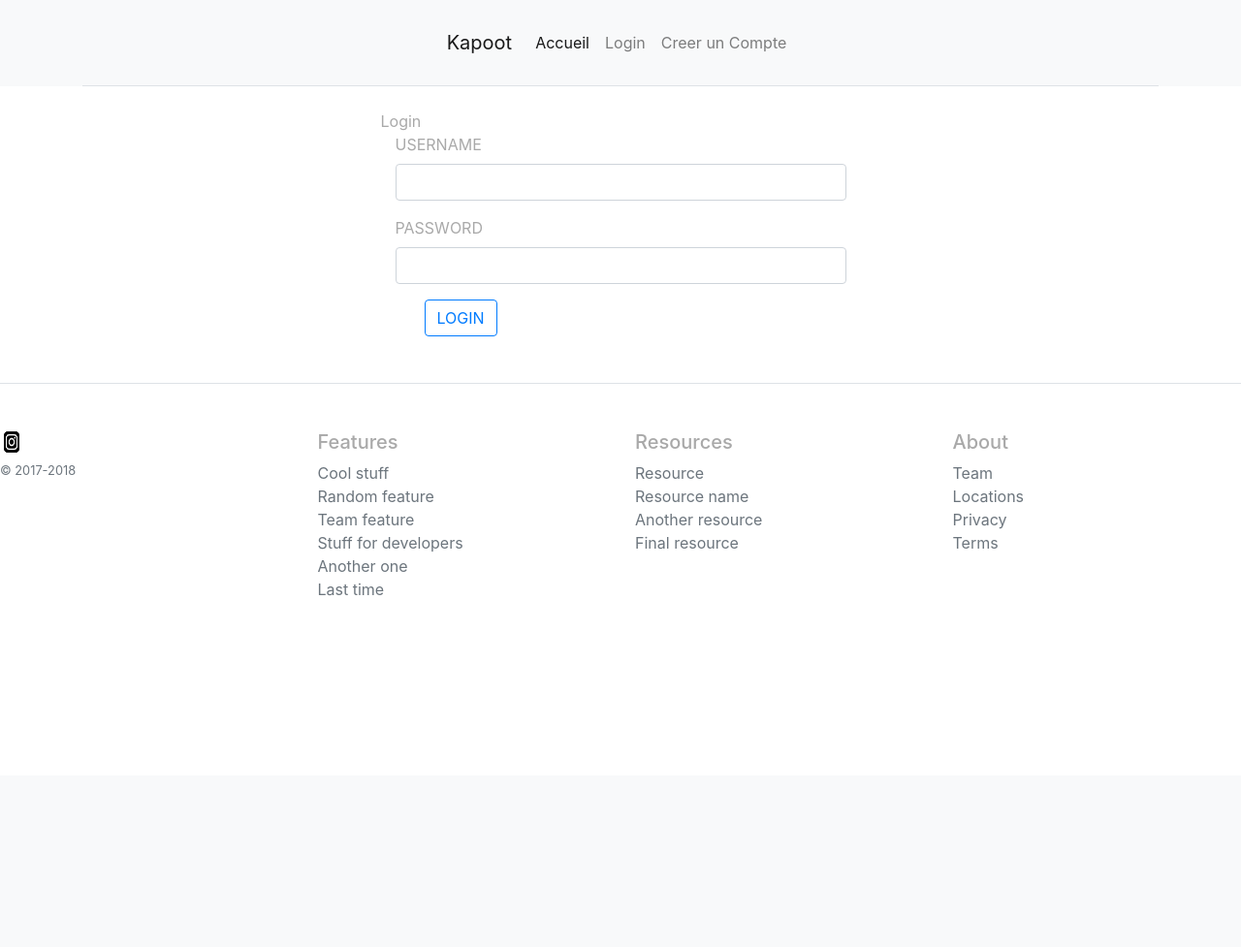
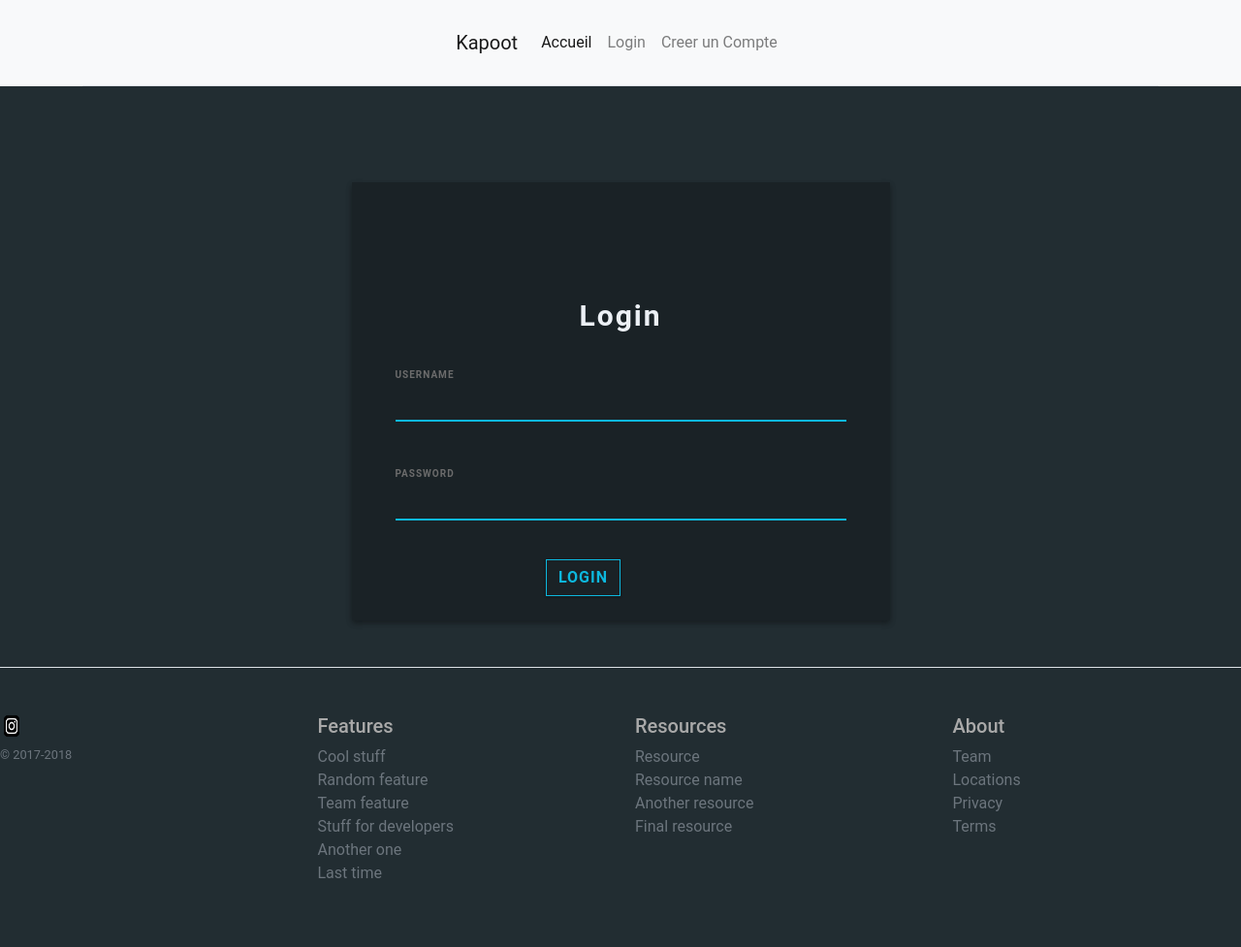
Before and after one commit to axelaction22/div-wib-kahout, a PHP site: page /login in a window 1280 px wide. Shown: the whole page at 97% size. Before the commit the page ends 615 px from the top, so only its background shows below. Run offline with PHP 8.4, Linux system fonts and the light colour scheme.

Commit message:
Add files via upload

```diff
--- /dev/null
+++ b/public/CSS/Login.css
@@ -0,0 +1,127 @@
+body {
+    background: #222D32;
+    font-family: 'Roboto', sans-serif;
+}
+
+.login-box {
+    margin-top: 75px;
+    height: auto;
+    background: #1A2226;
+    text-align: center;
+    box-shadow: 0 3px 6px rgba(0, 0, 0, 0.16), 0 3px 6px rgba(0, 0, 0, 0.23);
+}
+
+.login-key {
+    height: 100px;
+    font-size: 80px;
+    line-height: 100px;
+    background: -webkit-linear-gradient(#27EF9F, #0DB8DE);
+    -webkit-background-clip: text;
+    -webkit-text-fill-color: transparent;
+}
+
+.login-title {
+    margin-top: 15px;
+    text-align: center;
+    font-size: 30px;
+    letter-spacing: 2px;
+    margin-top: 15px;
+    font-weight: bold;
+    color: #ECF0F5;
+}
+
+.login-form {
+    margin-top: 25px;
+    text-align: left;
+}
+
+input[type=text] {
+    background-color: #1A2226;
+    border: none;
+    border-bottom: 2px solid #0DB8DE;
+    border-top: 0px;
+    border-radius: 0px;
+    font-weight: bold;
+    outline: 0;
+    margin-bottom: 20px;
+    padding-left: 0px;
+    color: #ECF0F5;
+}
+
+input[type=password] {
+    background-color: #1A2226;
+    border: none;
+    border-bottom: 2px solid #0DB8DE;
+    border-top: 0px;
+    border-radius: 0px;
+    font-weight: bold;
+    outline: 0;
+    padding-left: 0px;
+    margin-bottom: 20px;
+    color: #ECF0F5;
+}
+
+.form-group {
+    margin-bottom: 40px;
+    outline: 0px;
+}
+
+.form-control:focus {
+    border-color: inherit;
+    -webkit-box-shadow: none;
+    box-shadow: none;
+    border-bottom: 2px solid #0DB8DE;
+    outline: 0;
+    background-color: #1A2226;
+    color: #ECF0F5;
+}
+
+input:focus {
+    outline: none;
+    box-shadow: 0 0 0;
+}
+
+label {
+    margin-bottom: 0px;
+}
+
+.form-control-label {
+    font-size: 10px;
+    color: #6C6C6C;
+    font-weight: bold;
+    letter-spacing: 1px;
+}
+
+.btn-outline-primary {
+    border-color: #0DB8DE;
+    color: #0DB8DE;
+    border-radius: 0px;
+    font-weight: bold;
+    letter-spacing: 1px;
+    box-shadow: 0 1px 3px rgba(0, 0, 0, 0.12), 0 1px 2px rgba(0, 0, 0, 0.24);
+}
+
+.btn-outline-primary:hover {
+    background-color: #0DB8DE;
+    right: 0px;
+}
+
+.login-btm {
+    float: left;
+}
+
+.login-button {
+    padding-right: 0px;
+    text-align: right;
+    margin-bottom: 25px;
+}
+
+.login-text {
+    text-align: left;
+    padding-left: 0px;
+    color: #A2A4A4;
+}
+
+.loginbttm {
+    padding: 0px;
+}
```
Also changed, not shown: public/CSS/accueil.css (+89 -2 lines), public/CSS/creercompte.css (added, +160 -0 lines), public/CSS/main.css (line endings or trailing spaces), public/CSS/menu.css (added).
